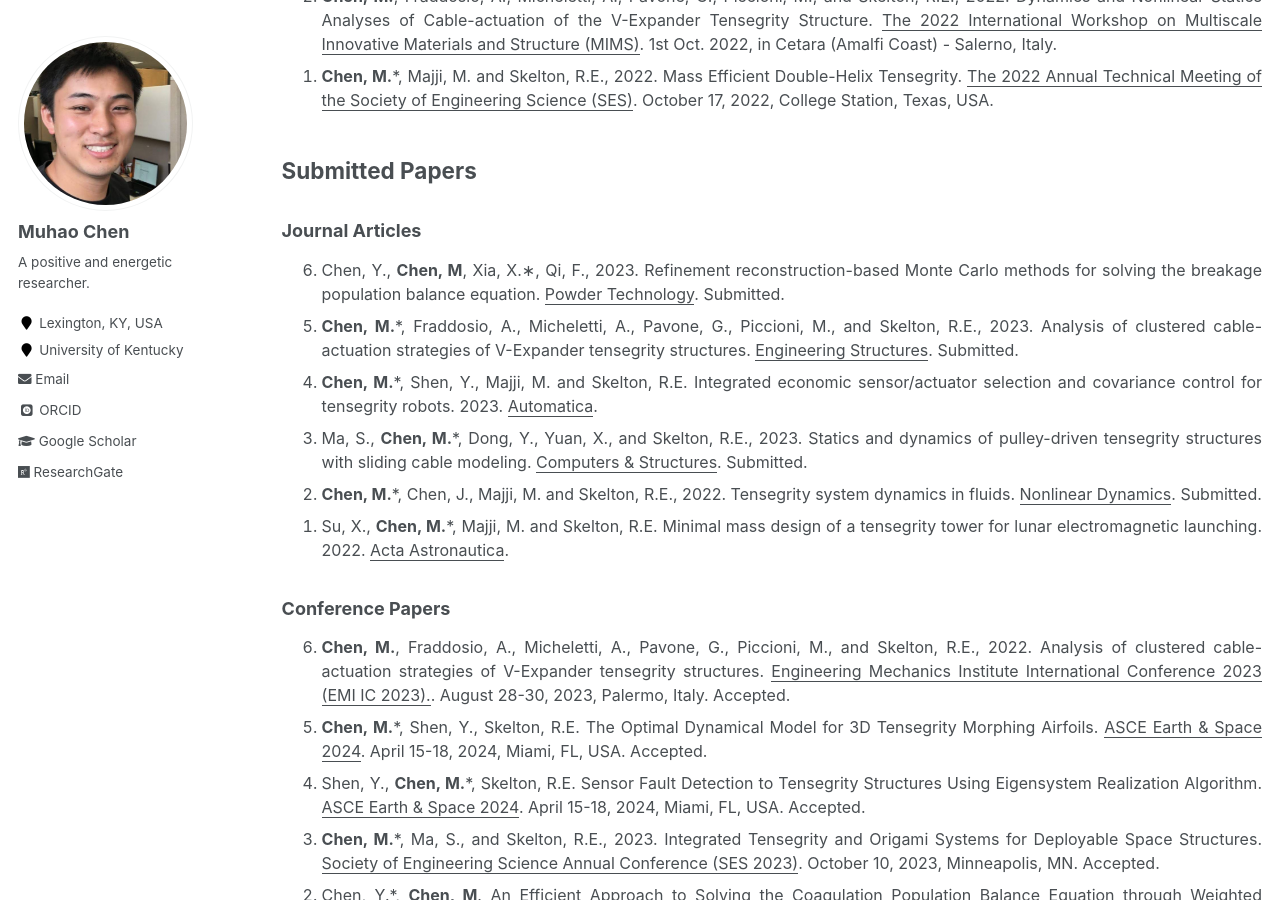
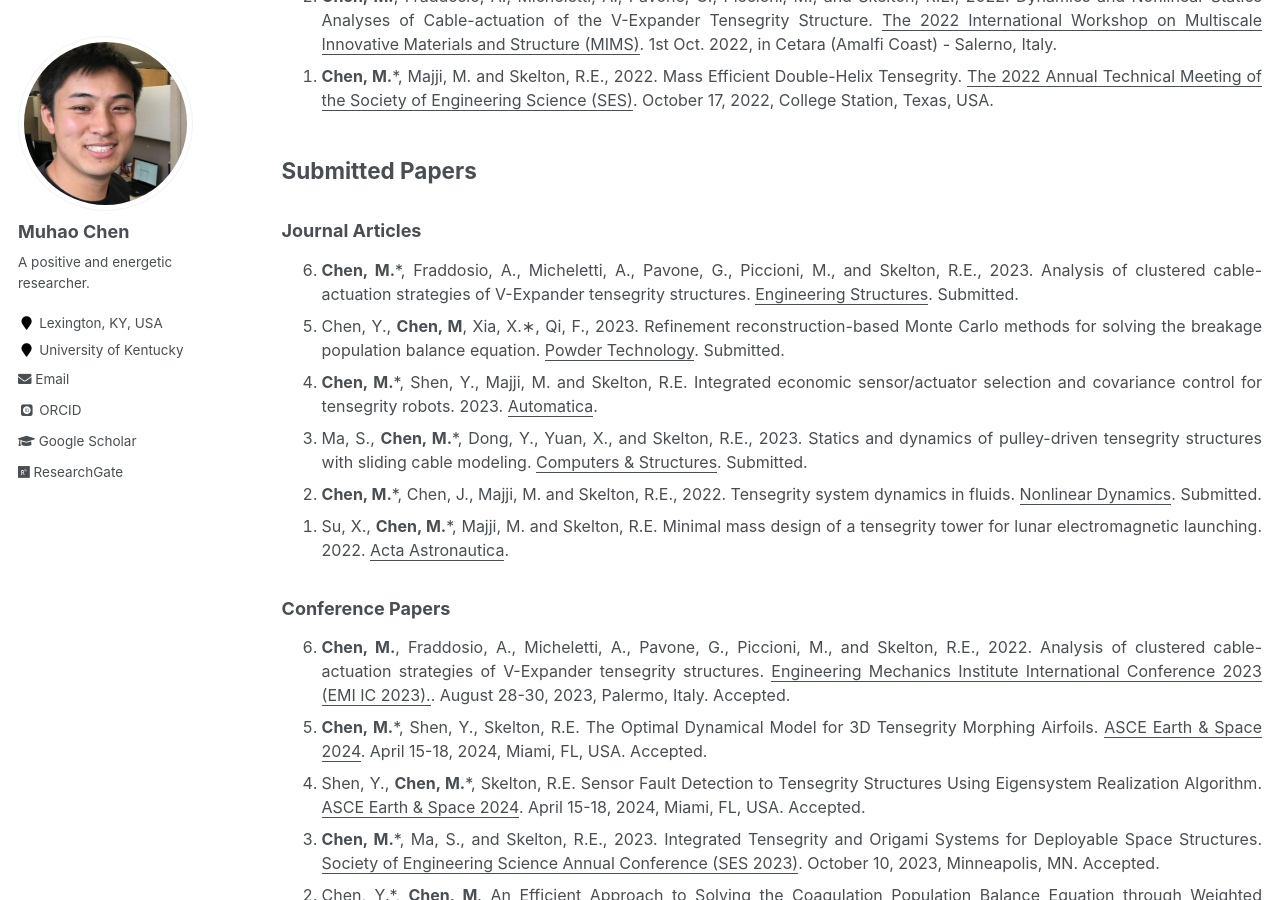
Before and after one commit to Muhao-Chen/muhao-chen.github.io, a Jekyll site: the page built from _pages/publication.md, in a window 1280 px wide and 900 px high, scrolled down 2482 px. Built offline with Jekyll 4.4.1, drawn with Linux system fonts in a browser that asks for light colours; some web fonts are replaced.

```diff
--- a/_pages/publication.md
+++ b/_pages/publication.md
@@ -67,8 +67,8 @@ toc: true
 ### Journal Articles
 <font size=3>
 <ol reversed>
+<li> <strong>Chen, M.</strong>*, Fraddosio, A., Micheletti, A., Pavone, G., Piccioni, M., and Skelton, R.E., 2023. Analysis of clustered cable-actuation strategies of V-Expander tensegrity structures. <u>Engineering Structures</u>. Submitted. </li>
 <li> Chen, Y., <strong>Chen, M</strong>, Xia, X.∗, Qi, F., 2023. Refinement reconstruction-based Monte Carlo methods for solving the breakage population balance equation. <u>Powder Technology</u>. Submitted. </li>
-<li> <strong>Chen, M.</strong>*, Fraddosio, A., Micheletti, A., Pavone, G., Piccioni, M., and Skelton, R.E., 2023. Analysis of clustered cable-actuation strategies of V-Expander tensegrity structures. <u>Engineering Structures</u>. Submitted. </li>
 <li> <strong>Chen, M.</strong>*, Shen, Y., Majji, M. and Skelton, R.E. Integrated economic sensor/actuator selection and covariance control for tensegrity robots. 2023. <u>Automatica</u>. </li>
 <li> Ma, S., <strong>Chen, M.</strong>*, Dong, Y., Yuan, X., and Skelton, R.E., 2023. Statics and dynamics of pulley-driven tensegrity structures with sliding cable modeling. <u>Computers & Structures</u>. Submitted. </li>
 <li> <strong>Chen, M.</strong>*, Chen, J., Majji, M. and Skelton, R.E., 2022. Tensegrity system dynamics in fluids. <u>Nonlinear Dynamics</u>. Submitted. </li>
```
